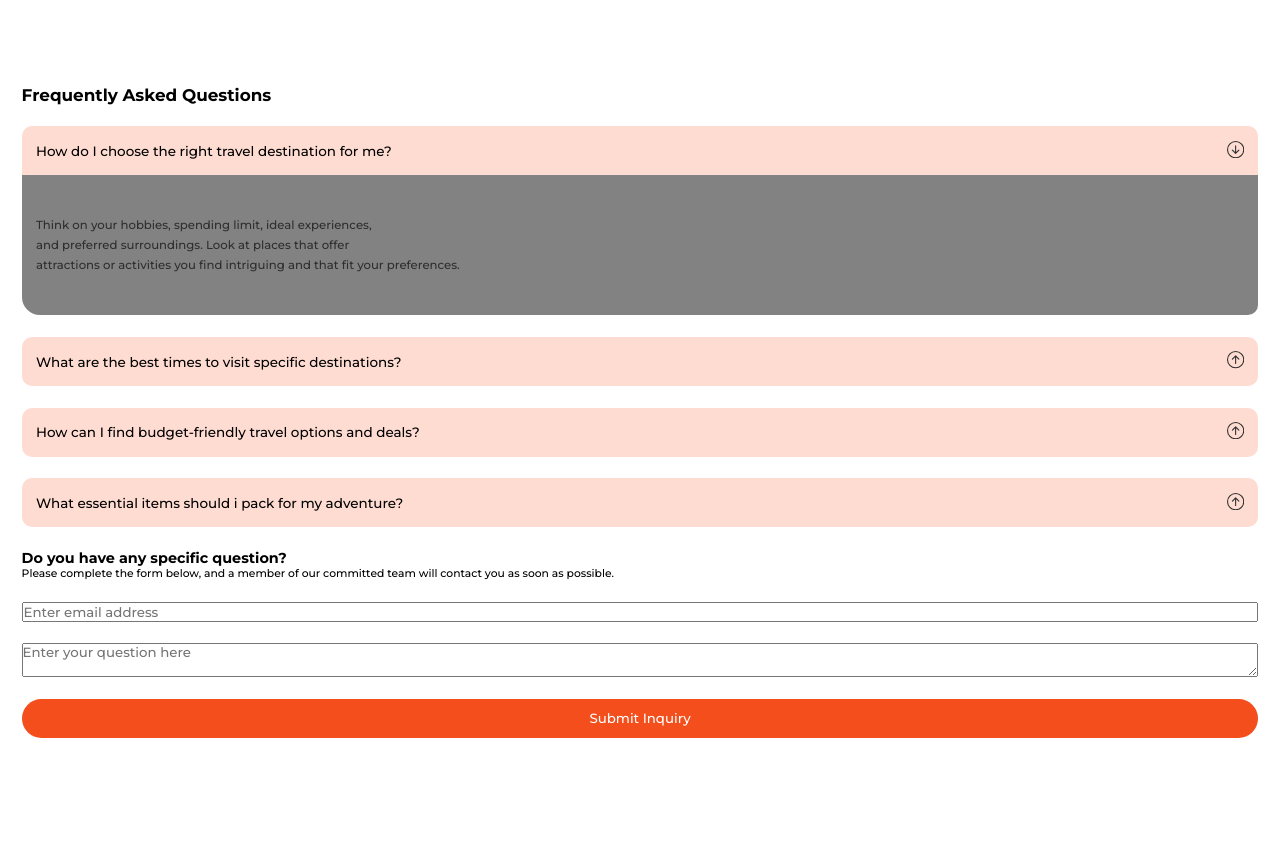
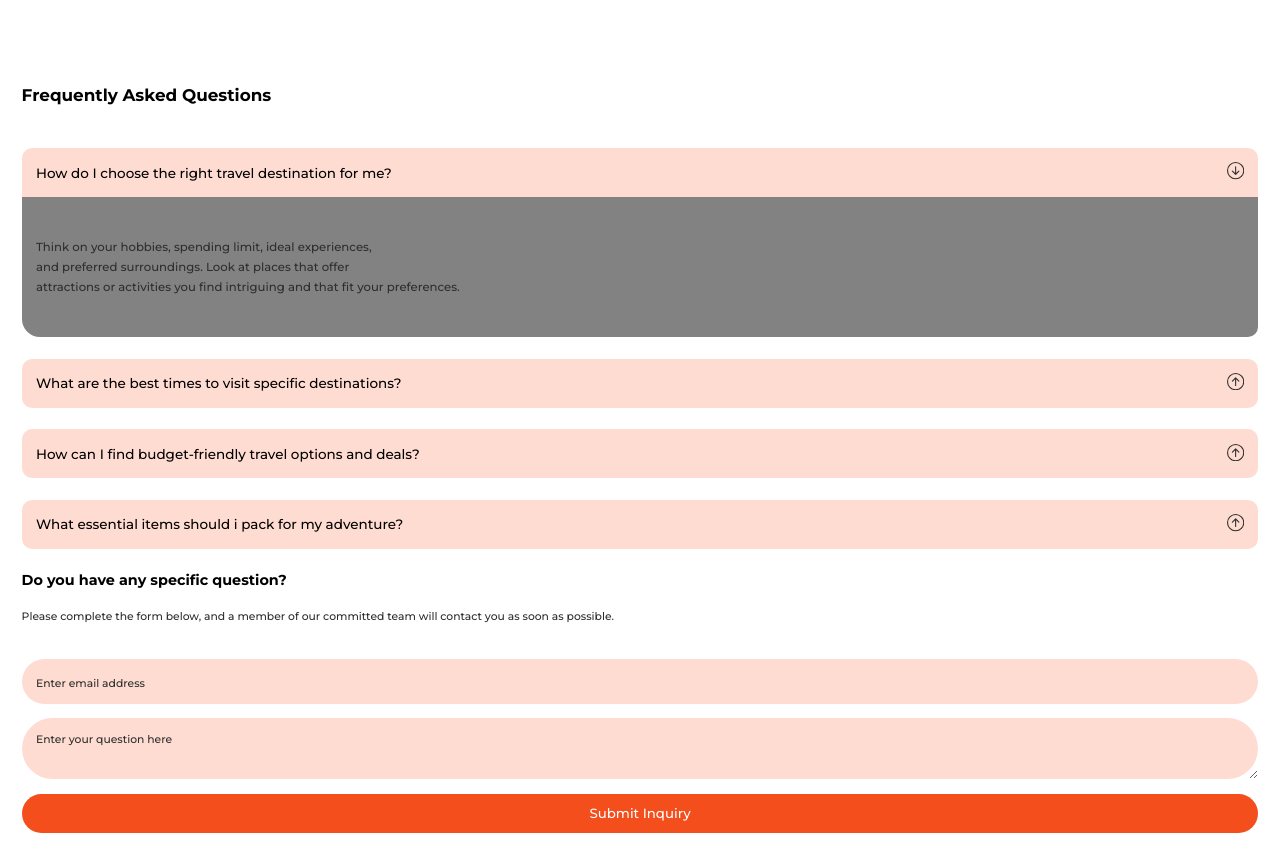
Before and after one commit to Chuma-rxt/TravelProject, a React (Vite) app: page / in a window 1280 px wide. Shown: the part 6236-7097 px from the top of the page. Before the commit the page ends 7003 px from the top, so only its background shows below. Built offline with nearby package versions, Linux system fonts and the light colour scheme.

Commit message:
form style

```diff
--- a/src/Components/Questions/Questions.scss
+++ b/src/Components/Questions/Questions.scss
@@ -74,3 +74,34 @@ root{
     }
 
 }
+
+.questions{
+    .secHeading{
+        h3,h4{
+            padding-bottom: 1.5rem;
+        }
+        p{
+            font-size: var(--smallestFontSize);
+            color: var(--blackColor);
+            padding-bottom: 1rem;
+        }
+    }
+
+    .form {
+        .formContent{
+            gap: 1rem;
+            input, textarea{
+                background: var(--primaryColorLight);
+                width: 100%;
+                padding: 1rem;
+                border: none;
+                outline: none;
+                border-radius: var(--borderRadiud);
+                &::placeholder{
+                    font-size: var(--smallestFontSize);
+                    color: var(--blackColor);
+                }
+            }
+        }
+    }
+}
```
